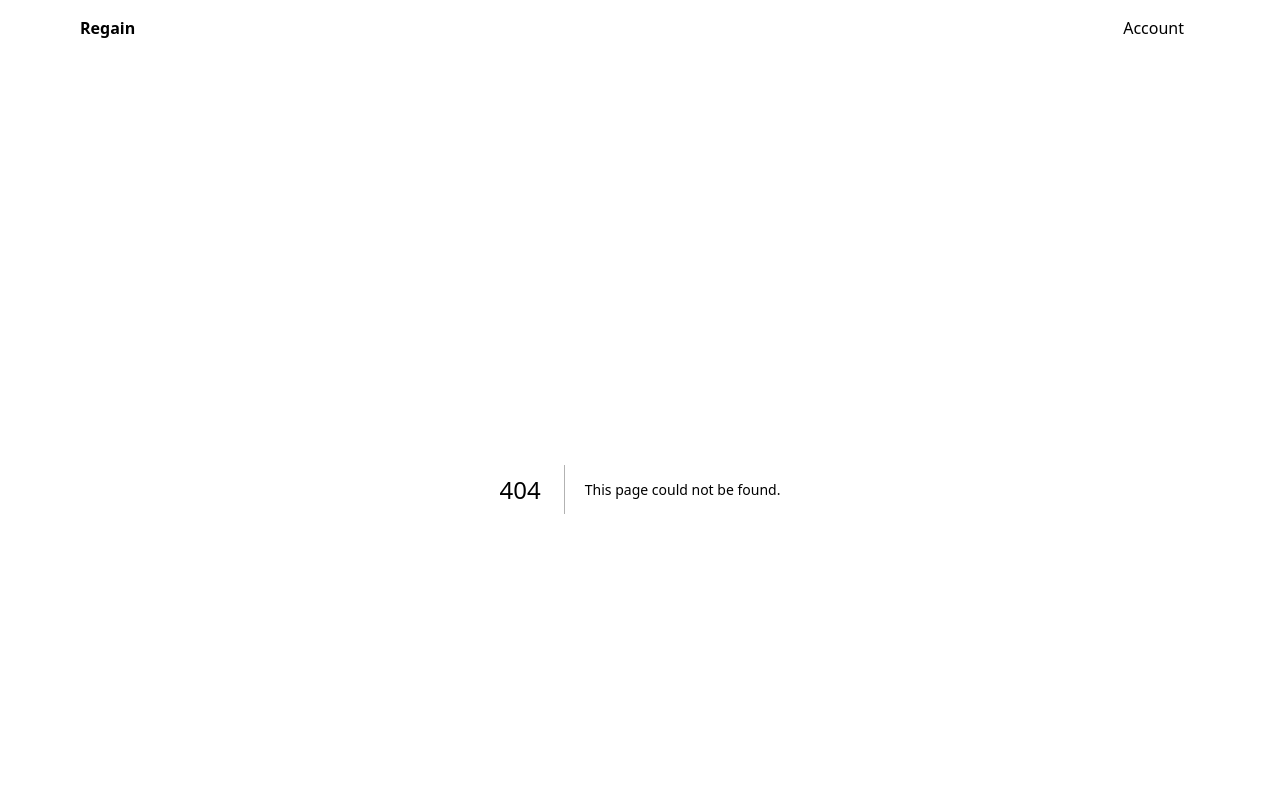
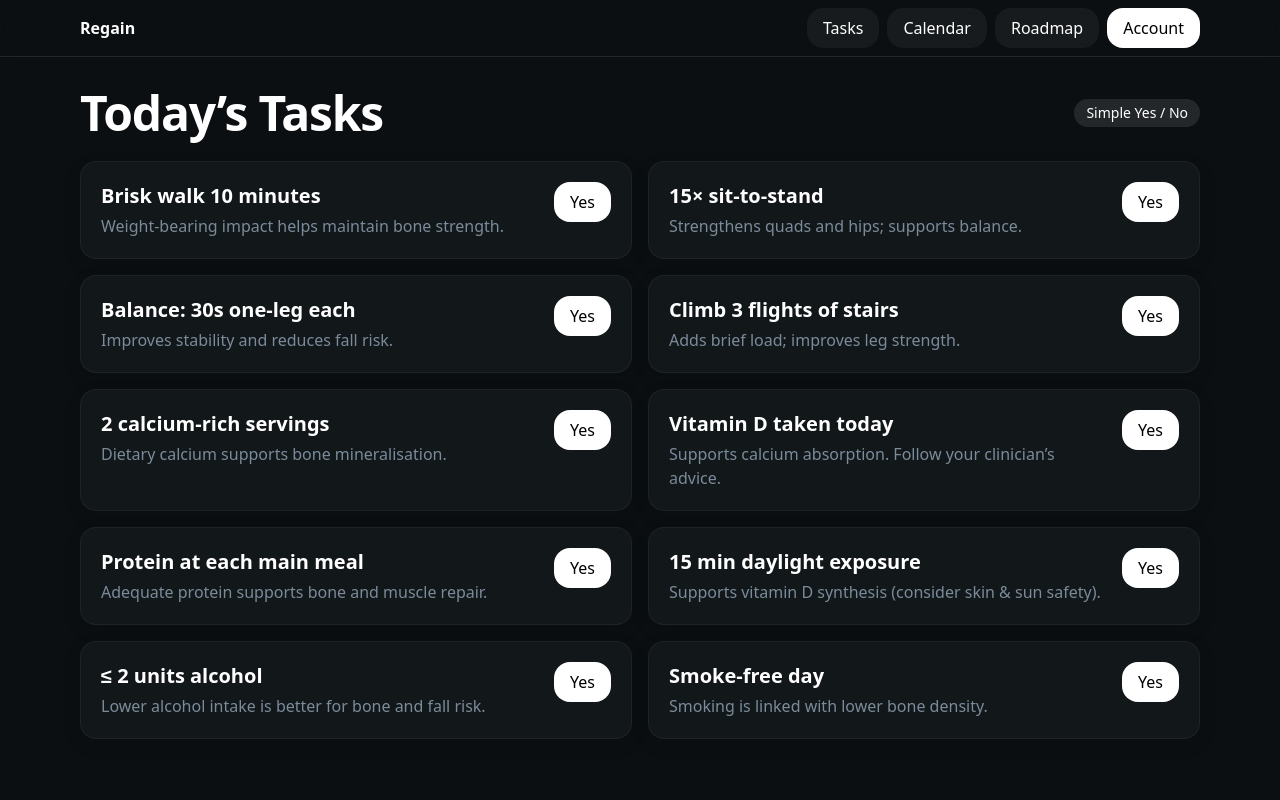
Before and after one commit to shivanamdeo23-cpu/regain, a Next.js app: page /tasks in a window 1280 px wide. Before the commit this address had no page. Shown: the top 800 px of the page. Built offline with nearby package versions, Linux system fonts and the light colour scheme.

Commit message:
Create page.tsx

```diff
--- /dev/null
+++ b/app/tasks/page.tsx
@@ -0,0 +1,37 @@
+'use client';
+import { useXP } from '../../store/xp';
+
+export default function TasksPage() {
+  const { tasks, toggleTaskToday, isTaskDoneToday } = useXP();
+
+  return (
+    <div className="space-y-6">
+      <div className="flex items-center justify-between">
+        <h1 className="h1">Today’s Tasks</h1>
+        <div className="badge">Simple Yes / No</div>
+      </div>
+
+      <div className="grid md:grid-cols-2 gap-4">
+        {tasks.map(t => {
+          const done = isTaskDoneToday(t.key);
+          return (
+            <div key={t.key} className={`card p-5 ${done ? 'ring-2 ring-white/60' : ''}`}>
+              <div className="flex items-start justify-between gap-4">
+                <div>
+                  <div className="h3">{t.title}</div>
+                  <p className="muted mt-1 max-w-prose">{t.why}</p>
+                </div>
+                <button
+                  className={done ? 'btn-ghost' : 'btn-primary'}
+                  onClick={() => toggleTaskToday(t.key)}
+                >
+                  {done ? 'Undo' : 'Yes'}
+                </button>
+              </div>
+            </div>
+          );
+        })}
+      </div>
+    </div>
+  );
+}
```
